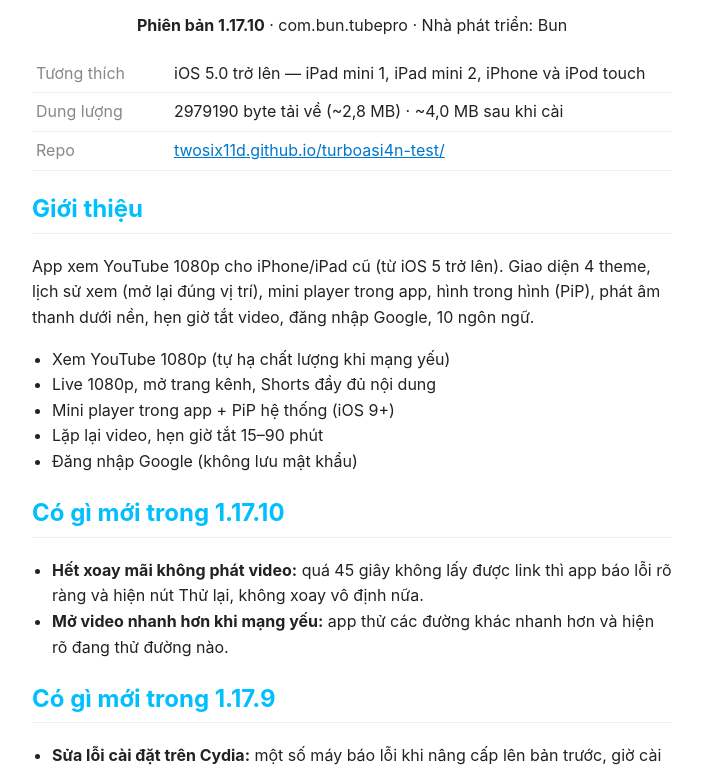
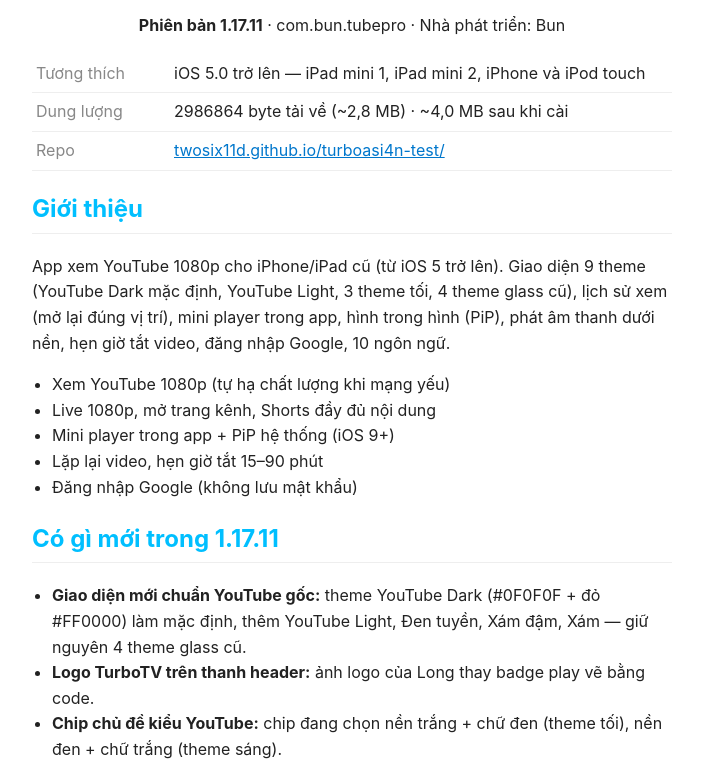
Before and after one commit to twosix11D/turboasi4n-test, a plain HTML site: page depiction.html in a window 1280 px wide. Shown: the part 151-924 px from the top of the page, without its empty margins (288-991 px from the left). Drawn offline with Linux system fonts and the light colour scheme.

Commit message:
TurboTV 1.17.11 test repo

```diff
--- a/depiction.html
+++ b/depiction.html
@@ -3,7 +3,7 @@
 <head>
 <meta charset="utf-8">
 <meta name="viewport" content="width=device-width, initial-scale=1">
-<title>TurboTV 1.17.10 — Depiction</title>
+<title>TurboTV 1.17.11 — Depiction</title>
 <style>
 body{font-family:-apple-system,Helvetica,Arial,sans-serif;max-width:640px;margin:0 auto;padding:16px;color:#222;line-height:1.6;background:#fff}
 h1{color:#00BFFF;margin:8px 0 0} h2{color:#00BFFF;border-bottom:1px solid #eee;padding-bottom:4px}
@@ -20,22 +20,29 @@ small{color:#888}
 <body>
 <img class="icon" src="CydiaIcon.png" alt="TurboTV icon">
 <h1 style="text-align:center">TurboTV</h1>
-<p style="text-align:center"><b>Phiên bản 1.17.10</b> · com.bun.tubepro · Nhà phát triển: Bun</p>
+<p style="text-align:center"><b>Phiên bản 1.17.11</b> · com.bun.tubepro · Nhà phát triển: Bun</p>
 
 <table>
 <tr><td>Tương thích</td><td>iOS 5.0 trở lên — iPad mini 1, iPad mini 2, iPhone và iPod touch</td></tr>
-<tr><td>Dung lượng</td><td>2979190 byte tải về (~2,8 MB) · ~4,0 MB sau khi cài</td></tr>
+<tr><td>Dung lượng</td><td>2986864 byte tải về (~2,8 MB) · ~4,0 MB sau khi cài</td></tr>
 <tr><td>Repo</td><td><a href="https://twosix11d.github.io/turboasi4n-test/">twosix11d.github.io/turboasi4n-test/</a></td></tr>
 </table>
 
 <h2>Giới thiệu</h2>
-<p>App xem YouTube 1080p cho iPhone/iPad cũ (từ iOS 5 trở lên). Giao diện 4 theme, lịch sử xem (mở lại đúng vị trí), mini player trong app, hình trong hình (PiP), phát âm thanh dưới nền, hẹn giờ tắt video, đăng nhập Google, 10 ngôn ngữ.</p>
+<p>App xem YouTube 1080p cho iPhone/iPad cũ (từ iOS 5 trở lên). Giao diện 9 theme (YouTube Dark mặc định, YouTube Light, 3 theme tối, 4 theme glass cũ), lịch sử xem (mở lại đúng vị trí), mini player trong app, hình trong hình (PiP), phát âm thanh dưới nền, hẹn giờ tắt video, đăng nhập Google, 10 ngôn ngữ.</p>
 <ul>
 <li>Xem YouTube 1080p (tự hạ chất lượng khi mạng yếu)</li>
 <li>Live 1080p, mở trang kênh, Shorts đầy đủ nội dung</li>
 <li>Mini player trong app + PiP hệ thống (iOS 9+)</li>
 <li>Lặp lại video, hẹn giờ tắt 15–90 phút</li>
 <li>Đăng nhập Google (không lưu mật khẩu)</li>
+</ul>
+
+<h2>Có gì mới trong 1.17.11</h2>
+<ul>
+<li><b>Giao diện mới chuẩn YouTube gốc:</b> theme YouTube Dark (#0F0F0F + đỏ #FF0000) làm mặc định, thêm YouTube Light, Đen tuyền, Xám đậm, Xám — giữ nguyên 4 theme glass cũ.</li>
+<li><b>Logo TurboTV trên thanh header:</b> ảnh logo của Long thay badge play vẽ bằng code.</li>
+<li><b>Chip chủ đề kiểu YouTube:</b> chip đang chọn nền trắng + chữ đen (theme tối), nền đen + chữ trắng (theme sáng).</li>
 </ul>
 
 <h2>Có gì mới trong 1.17.10</h2>
```
Also changed, not shown: depiction.json (+1 -1 lines), index.html (+5 -5 lines), 6 other files.
